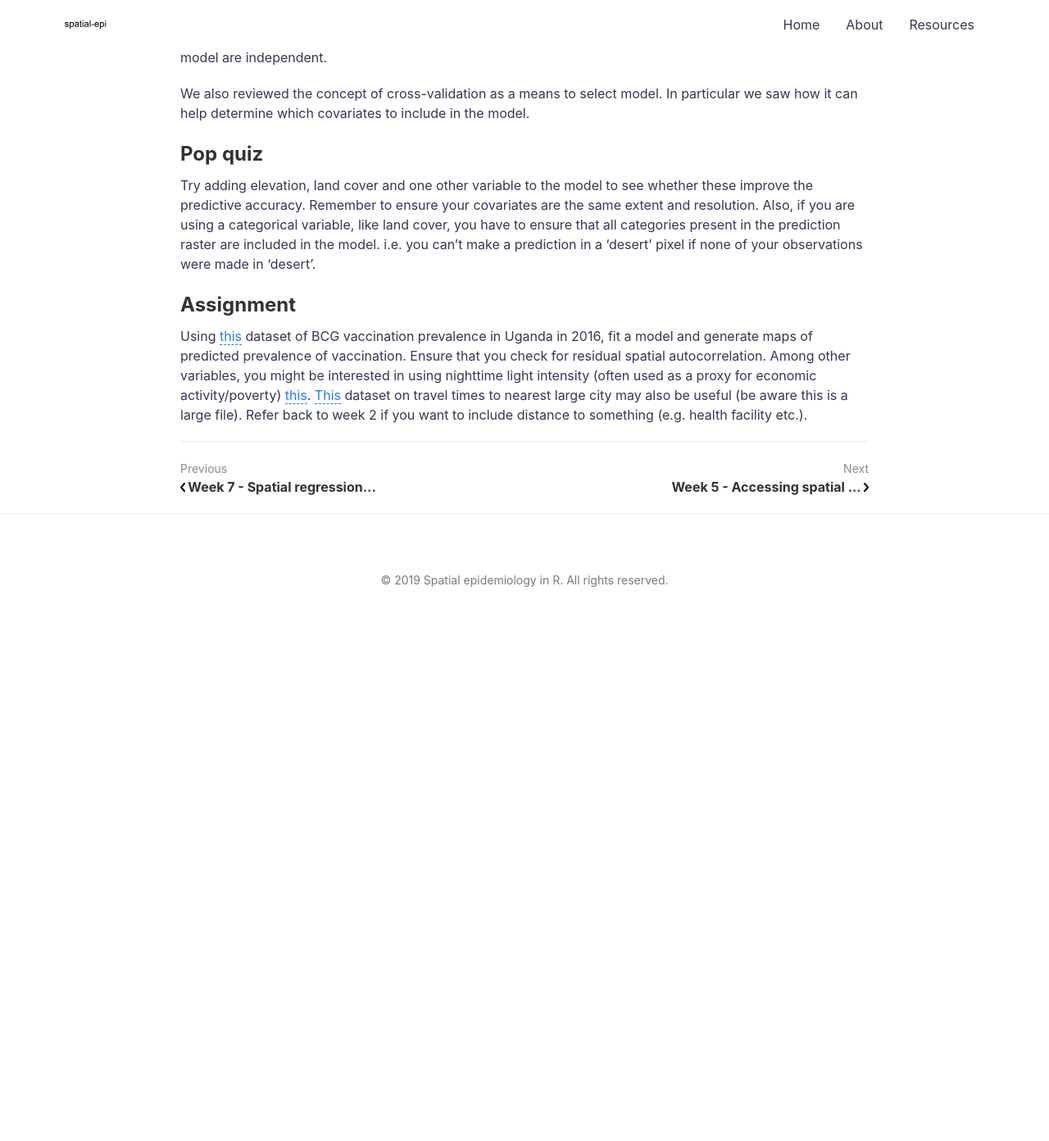
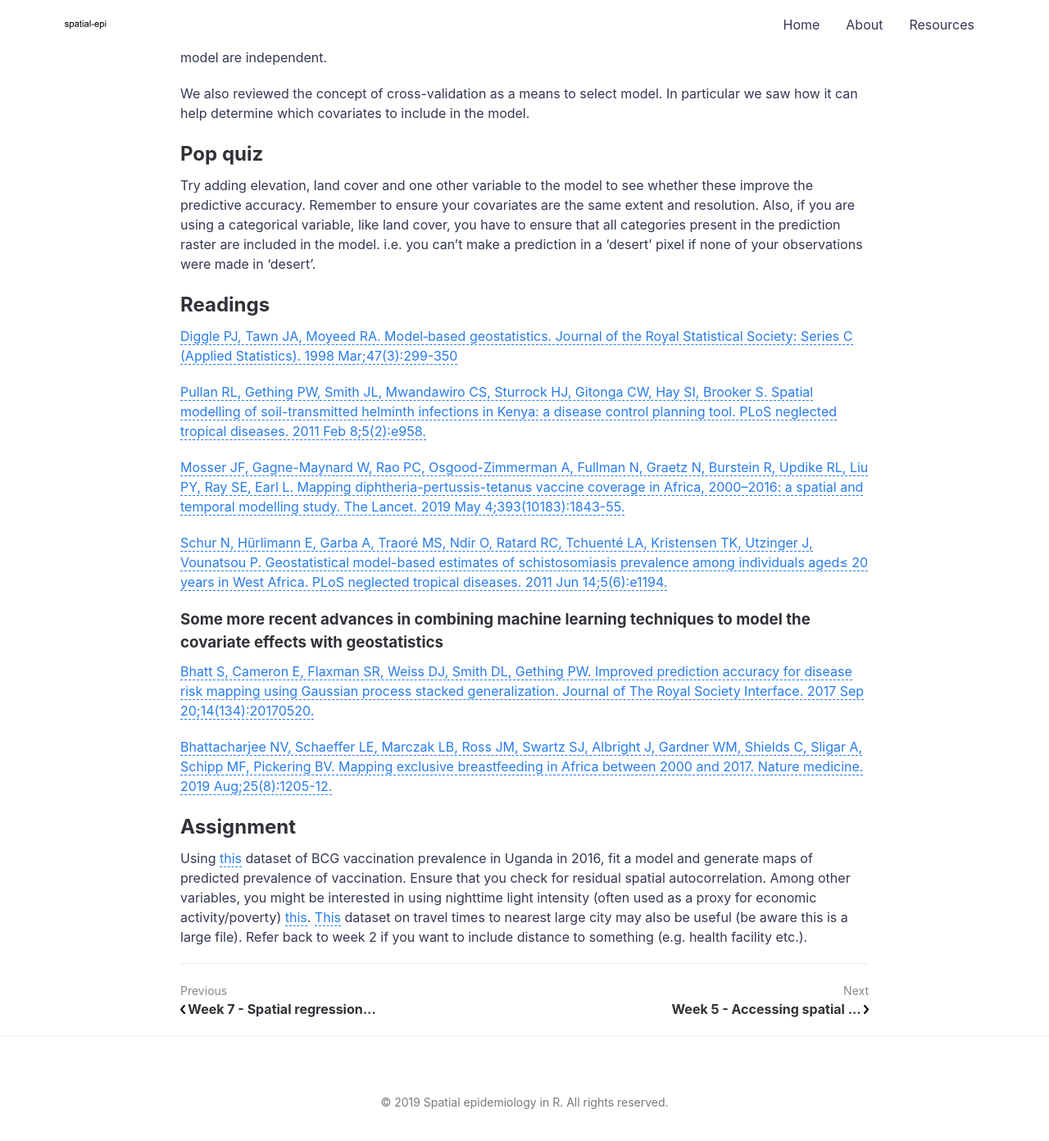
Before and after one commit to HughSt/HughSt.github.io, a Jekyll site: the page built from _posts/2017-10-11-week-6.md, in a window 1280 px wide and 1400 px high, scrolled down 22419 px. Shown: the top 1392 px of the window at 82% size. Built offline with Jekyll 4.4.1, drawn with Linux system fonts in a browser that asks for light colours; before the commit the page ends 23182 px from its top, so only the background shows below that; some of the changed text lies outside the part shown.

Commit message:
Including some readings

```diff
--- a/_posts/2017-10-11-week-6.md
+++ b/_posts/2017-10-11-week-6.md
@@ -780,6 +780,20 @@ all categories present in the prediction raster are included in the
 model. i.e. you can’t make a prediction in a ‘desert’ pixel if none of
 your observations were made in ‘desert’.
 
+## Readings
+[Diggle PJ, Tawn JA, Moyeed RA. Model‐based geostatistics. Journal of the Royal Statistical Society: Series C (Applied Statistics). 1998 Mar;47(3):299-350](https://rss.onlinelibrary.wiley.com/doi/pdf/10.1111/1467-9876.00113)
+
+[Pullan RL, Gething PW, Smith JL, Mwandawiro CS, Sturrock HJ, Gitonga CW, Hay SI, Brooker S. Spatial modelling of soil-transmitted helminth infections in Kenya: a disease control planning tool. PLoS neglected tropical diseases. 2011 Feb 8;5(2):e958.](https://journals.plos.org/plosntds/article?id=10.1371/journal.pntd.0000958)
+
+[Mosser JF, Gagne-Maynard W, Rao PC, Osgood-Zimmerman A, Fullman N, Graetz N, Burstein R, Updike RL, Liu PY, Ray SE, Earl L. Mapping diphtheria-pertussis-tetanus vaccine coverage in Africa, 2000–2016: a spatial and temporal modelling study. The Lancet. 2019 May 4;393(10183):1843-55.](https://www.sciencedirect.com/science/article/pii/S0140673619302260)
+
+[Schur N, Hürlimann E, Garba A, Traoré MS, Ndir O, Ratard RC, Tchuenté LA, Kristensen TK, Utzinger J, Vounatsou P. Geostatistical model-based estimates of schistosomiasis prevalence among individuals aged≤ 20 years in West Africa. PLoS neglected tropical diseases. 2011 Jun 14;5(6):e1194.](https://journals.plos.org/plosntds/article?id=10.1371/journal.pntd.0001194)
+
+### Some more recent advances in combining machine learning techniques to model the covariate effects with geostatistics
+[Bhatt S, Cameron E, Flaxman SR, Weiss DJ, Smith DL, Gething PW. Improved prediction accuracy for disease risk mapping using Gaussian process stacked generalization. Journal of The Royal Society Interface. 2017 Sep 20;14(134):20170520.](https://royalsocietypublishing.org/doi/full/10.1098/rsif.2017.0520)
+
+[Bhattacharjee NV, Schaeffer LE, Marczak LB, Ross JM, Swartz SJ, Albright J, Gardner WM, Shields C, Sligar A, Schipp MF, Pickering BV. Mapping exclusive breastfeeding in Africa between 2000 and 2017. Nature medicine. 2019 Aug;25(8):1205-12.](https://www.nature.com/articles/s41591-019-0525-0)
+
 ## Assignment
 
 Using
```
